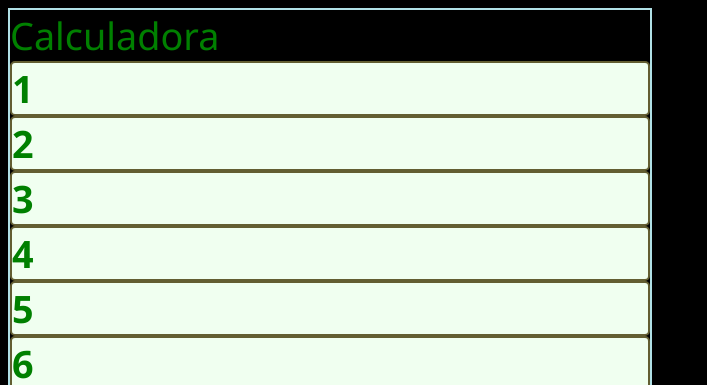
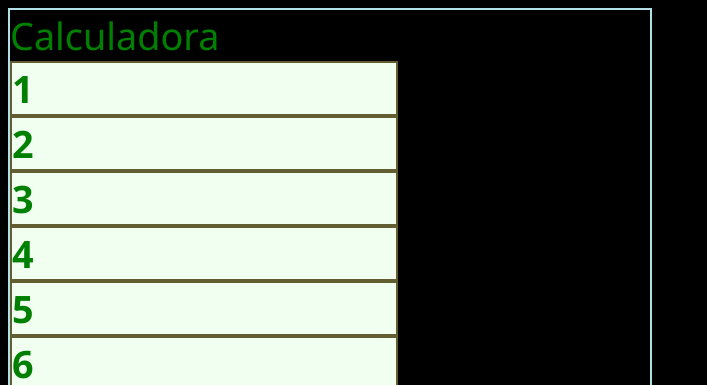
Before and after one commit to mrlnoronha/calculadora, a plain HTML site: page index.html in a window 1280 px wide. Shown: the top 385 px of the page, without its empty margins (0-707 px from the left). Drawn offline with Linux system fonts and the light colour scheme.

Commit message:
atualizado

```diff
--- a/src/style.css
+++ b/src/style.css
@@ -14,10 +14,6 @@ div.botao{
     font-weight: bold;
     background-color:honeydew;
     border: 2px solid rgb(99, 94, 50);
-    border-radius: 5px;
-<<<<<<< HEAD
-    width: 50px;
-=======
+    width: 23px;
     width:60%;
->>>>>>> 682b3dee294cd9d99c60918600abc97c081aebe8
 }
```
